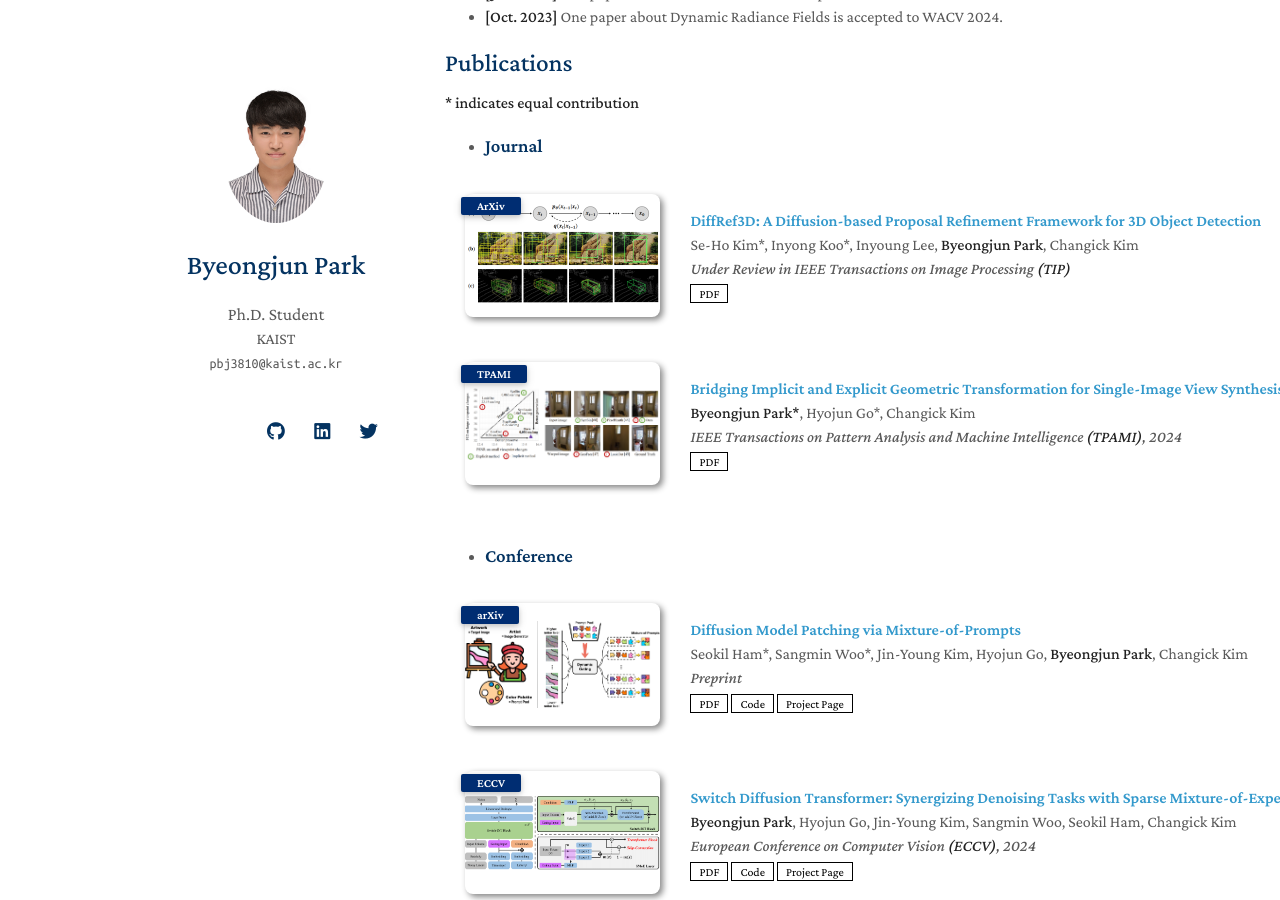
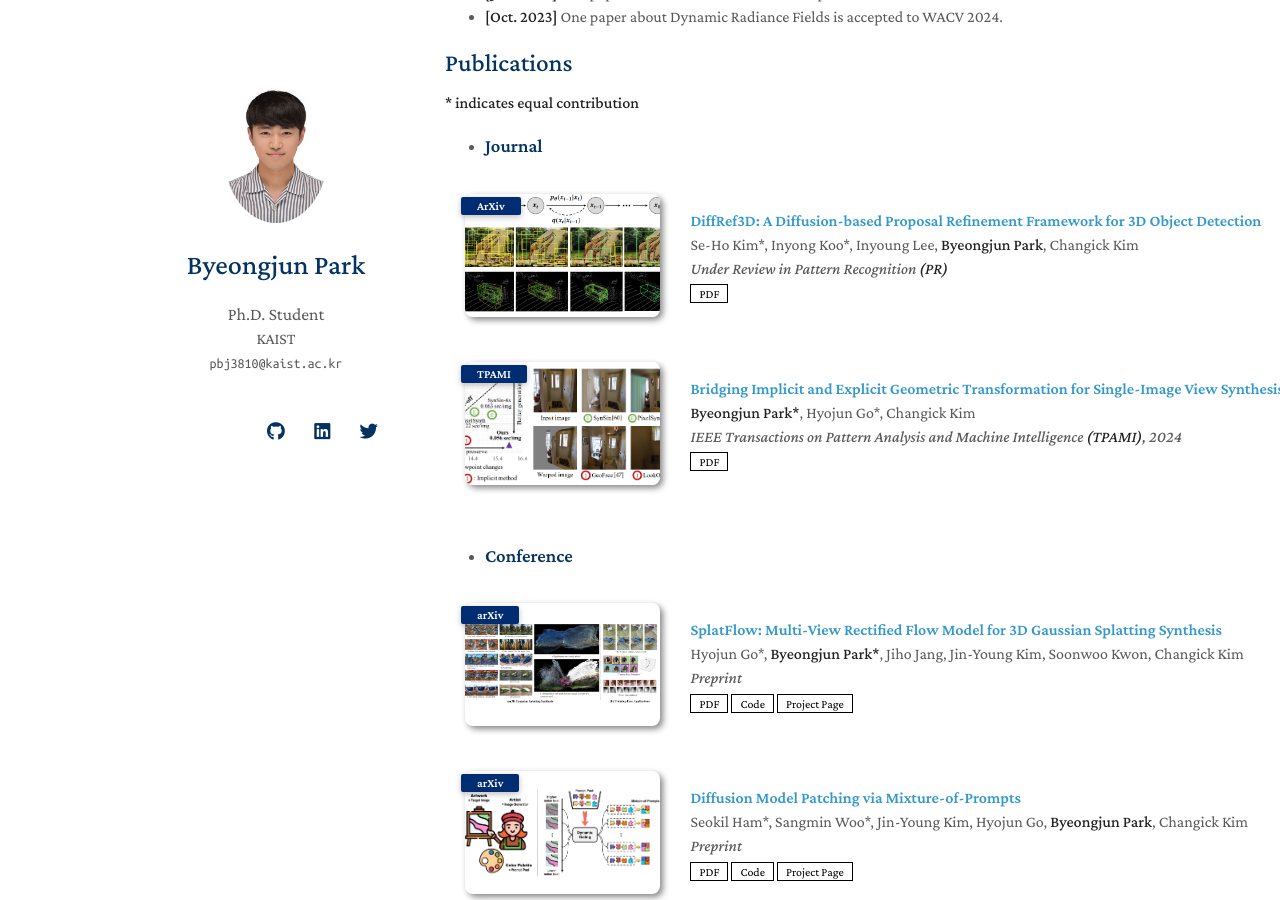
Before and after one commit to byeongjun-park/byeongjun-park.github.io, a Jekyll site: the page built from index.md, in a window 1280 px wide and 900 px high, scrolled down 508 px. Built offline with Jekyll 4.4.1, drawn with Linux system fonts in a browser that asks for light colours; nearby versions of some CDN libraries; a style sheet for code colours, icons or effects is not loaded; our own code applies the rules of GitHub Pages for plain Markdown files.

Commit message:
profile update

```diff
--- a/_data/conference.yml
+++ b/_data/conference.yml
@@ -1,4 +1,13 @@
 main:
+  - title: "SplatFlow: Multi-View Rectified Flow Model for 3D Gaussian Splatting Synthesis"
+    authors: Hyojun Go*, <strong>Byeongjun Park*</strong>, Jiho Jang, Jin-Young Kim, Soonwoo Kwon, Changick Kim
+    conference_short: arXiv
+    conference: Preprint
+    code: https://github.com/gohyojun15/SplatFlow/
+    page: https://gohyojun15.github.io/SplatFlow/
+    pdf: https://arxiv.org/pdf/2411.16443
+    image: ./assets/img/splatflow.png
+
   - title: "Diffusion Model Patching via Mixture-of-Prompts"
     authors: Seokil Ham*, Sangmin Woo*, Jin-Young Kim, Hyojun Go, <strong>Byeongjun Park</strong>, Changick Kim
     conference_short: arXiv
--- a/_data/journal.yml
+++ b/_data/journal.yml
@@ -2,7 +2,7 @@ main:
   - title: "DiffRef3D: A Diffusion-based Proposal Refinement Framework for 3D Object Detection"
     authors: Se-Ho Kim*, Inyong Koo*, Inyoung Lee, <strong>Byeongjun Park</strong>, Changick Kim
     conference_short: ArXiv
-    conference: Under Review in IEEE Transactions on Image Processing <strong>(TIP)</strong>
+    conference: Under Review in Pattern Recognition <strong>(PR)</strong>
     pdf: https://arxiv.org/pdf/2310.16349.pdf
     image: ./assets/img/teaser_3dod.png
 
--- a/_includes/publications.md
+++ b/_includes/publications.md
@@ -14,7 +14,7 @@
 <div class="pub-row">
   <div class="col-sm-3 abbr" style="position: relative;padding-right: 15px;padding-left: 15px;">
     {% if link.image %}
-    <img src="{{ link.image }}" class="teaser img-fluid z-depth-1" style="width=100px;height=40%;object-fit: contain;">
+    <img src="{{ link.image }}" class="teaser img-fluid z-depth-1" style="width=100px;height=40%">
     {% endif %}
     {% if link.conference_short %}
     <abbr class="badge">{{ link.conference_short }}</abbr>
```
Also changed, not shown: assets/img/splatflow.png (added).
